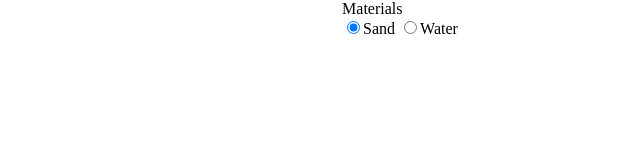
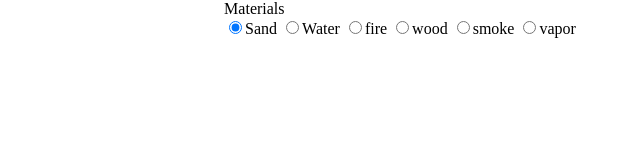
Before and after one commit to Endebert/sandspiel, a website: page wasm-pack-renderer/www/index.html in a window 1280 px wide. Shown: the whole page, without its empty margins (640-1280 px from the left). Drawn offline with Linux system fonts and the light colour scheme.

Commit message:
feat(wasm): add more materials to select

```diff
--- a/wasm-pack-renderer/www/index.html
+++ b/wasm-pack-renderer/www/index.html
@@ -17,6 +17,18 @@
           <label>
             <input type="radio" name="material" onchange="changeMaterial('water')" value="water">Water
           </label>
+          <label>
+            <input type="radio" name="material" onchange="changeMaterial('fire')" value="fire">fire
+          </label>
+          <label>
+            <input type="radio" name="material" onchange="changeMaterial('wood')" value="wood">wood
+          </label>
+          <label>
+            <input type="radio" name="material" onchange="changeMaterial('smoke')" value="smoke">smoke
+          </label>
+          <label>
+            <input type="radio" name="material" onchange="changeMaterial('vapor')" value="vapor">vapor
+          </label>
         </div>
       </form>
     </div>
```
Also changed, not shown: 1 other file.
